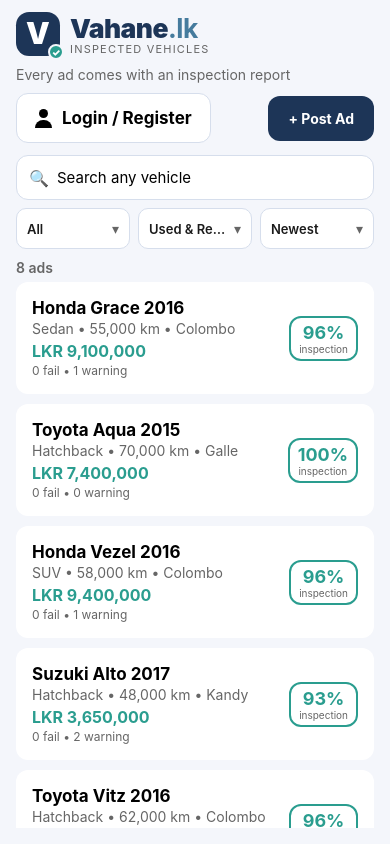
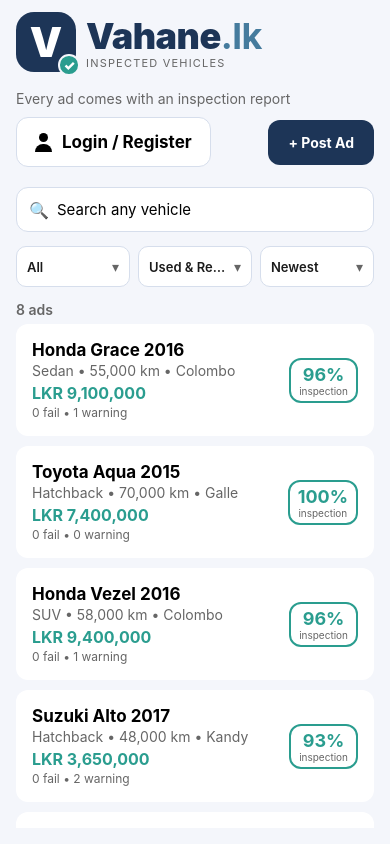
Before and after one commit to suleka-dissanayake/vahane-lk, a React Native app: screen /Home in a window 390 px wide. Built offline with nearby package versions, Linux system fonts and the light colour scheme.

Commit message:
changed some button alignments

```diff
--- a/src/screens/HomeScreen.jsx
+++ b/src/screens/HomeScreen.jsx
@@ -97,7 +97,7 @@ export default function HomeScreen({ navigation }) {
   return (
     <View style={[styles.container, { paddingTop: insets.top + 12 }]}>
       <View style={styles.top}>
-        <Logo />
+        <Logo size={60} />
       </View>
 
       {user ? (
@@ -182,8 +182,8 @@ export default function HomeScreen({ navigation }) {
 
 const styles = StyleSheet.create({
   container: { flex: 1, padding: 16, backgroundColor: colors.bg },
-  top: { flexDirection: 'row', alignItems: 'center', marginBottom: 10 },
-  profileBtn: { flexDirection: 'row', alignItems: 'center', backgroundColor: colors.primary, borderRadius: 14, paddingVertical: 14, paddingHorizontal: 16, marginBottom: 10 },
+  top: { flexDirection: 'row', alignItems: 'center', marginBottom: 18 },
+  profileBtn: { flexDirection: 'row', alignItems: 'center', backgroundColor: colors.primary, borderRadius: 14, paddingVertical: 14, paddingHorizontal: 16, marginBottom: 18 },
   avatar: { width: 44, height: 44, borderRadius: 22, backgroundColor: '#fff', alignItems: 'center', justifyContent: 'center', marginRight: 12 },
   avatarText: { color: colors.primary, fontSize: 20, fontWeight: 'bold' },
   hi: { color: '#fff', fontSize: 19, fontWeight: 'bold' },
@@ -193,15 +193,15 @@ const styles = StyleSheet.create({
   sub: { color: colors.muted, marginBottom: 6 },
   postBtn: { backgroundColor: colors.primary, paddingVertical: 14, paddingHorizontal: 20, borderRadius: 12 },
   postText: { color: '#fff', fontWeight: '700' },
-  actions: { flexDirection: 'row', alignItems: 'center', justifyContent: 'space-between', marginTop: 4, marginBottom: 12 },
+  actions: { flexDirection: 'row', alignItems: 'center', justifyContent: 'space-between', marginTop: 4, marginBottom: 20 },
   accountBtn: { flexDirection: 'row', alignItems: 'center', backgroundColor: '#fff', borderWidth: 1, borderColor: '#d6deec', paddingVertical: 14, paddingHorizontal: 18, borderRadius: 12 },
   accountText: { color: '#000', fontWeight: '700', fontSize: 17 },
-  searchBox: { flexDirection: 'row', alignItems: 'center', backgroundColor: '#fff', borderRadius: 12, paddingHorizontal: 12, marginBottom: 8, borderWidth: 1, borderColor: '#d6deec' },
+  searchBox: { flexDirection: 'row', alignItems: 'center', backgroundColor: '#fff', borderRadius: 12, paddingHorizontal: 12, marginBottom: 14, borderWidth: 1, borderColor: '#d6deec' },
   searchInput: { flex: 1, paddingVertical: 12, paddingHorizontal: 8, fontSize: 15 },
   clear: { color: colors.muted, fontSize: 16, padding: 4 },
   row: { flexDirection: 'row', flexWrap: 'wrap', marginBottom: 6 },
   suggest: { paddingHorizontal: 12, paddingVertical: 6, backgroundColor: '#e8eef7', borderRadius: 16, marginRight: 8, marginBottom: 6, borderWidth: 1, borderColor: '#c9d6ea' },
-  filters: { flexDirection: 'row', marginBottom: 10 },
+  filters: { flexDirection: 'row', marginBottom: 14 },
   filterGap: { marginHorizontal: 8 },
   count: { color: colors.muted, marginBottom: 6, fontWeight: '600' },
   empty: { textAlign: 'center', marginTop: 30, color: colors.muted },
```
